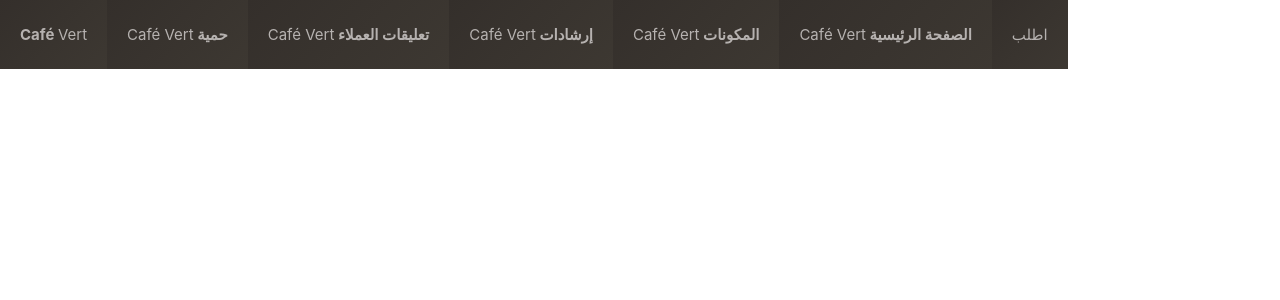
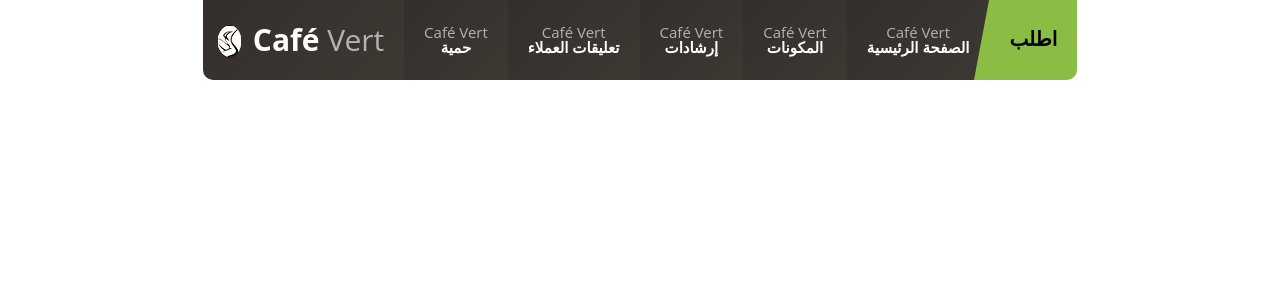
Before and after one commit to 6youss/cafe-vert-website, a React (Create React App) app: page / in a window 1280 px wide. Shown: the top 300 px of the page. Built offline with nearby package versions, Linux system fonts and the light colour scheme.

Commit message:
added the header

```diff
--- a/src/App.css
+++ b/src/App.css
@@ -1,5 +1,13 @@
-html{
+html {
   box-sizing: border-box;
+}
+*, *:before, *:after {
+  box-sizing: inherit;
+}
+
+body{
+  font-family: 'Open Sans', sans-serif;
+  line-height: 1;
 }
 
 ul {
--- a/src/components/Header.css
+++ b/src/components/Header.css
@@ -9,7 +9,7 @@
 }
 
 .menu-container{
-  display: flex;
+  display: block;
 }
 
 .menu-item{
@@ -23,8 +23,42 @@
   background: #342f2b;
   background: linear-gradient(135deg, #342f2b 0%, #3d3832 100%);
 }
+.menu-item b{
+  display: block;
+  color: #fff;
+}
+.logo-box{
+  position: relative;
+  font-size: 30px;
+  padding-left: 50px;
+  -webkit-border-bottom-left-radius: 10px;
+  border-bottom-left-radius: 10px;
+  cursor: default;
+}
+.logo-box b{
+  display: inline-block;
+}
+.logo-box::before {
+  content: "";
+  position: absolute;
+  left: 15px;
+  top: 25px;
+  width: 23px;
+  height: 33px;
+  background: url("logo.png") no-repeat center;
+      background-size: auto;
+  background-size: cover;
+}
 .menu-order-btn{
-
+  position: relative;
+  height: 80px;
+  font-size: 20px;
+  line-height: 1.4;
+  font-weight: bold;
+  color: #000;
+  -webkit-border-bottom-right-radius: 10px;
+  border-bottom-right-radius: 10px;
+  background: #8bbc44;
 }
 
 .menu-order-btn::before{
--- a/src/components/Header.jsx
+++ b/src/components/Header.jsx
@@ -5,7 +5,7 @@ const Header = () => {
   return (
     <header className = 'menu'>
       <ul className = 'menu-container'>
-        <li className= 'menu-item'>
+        <li className= 'menu-item logo-box'>
           <b> Café </b> Vert
         </li>
         <li className= 'menu-item'>
```
Also changed, not shown: src/components/logo.png (added).
